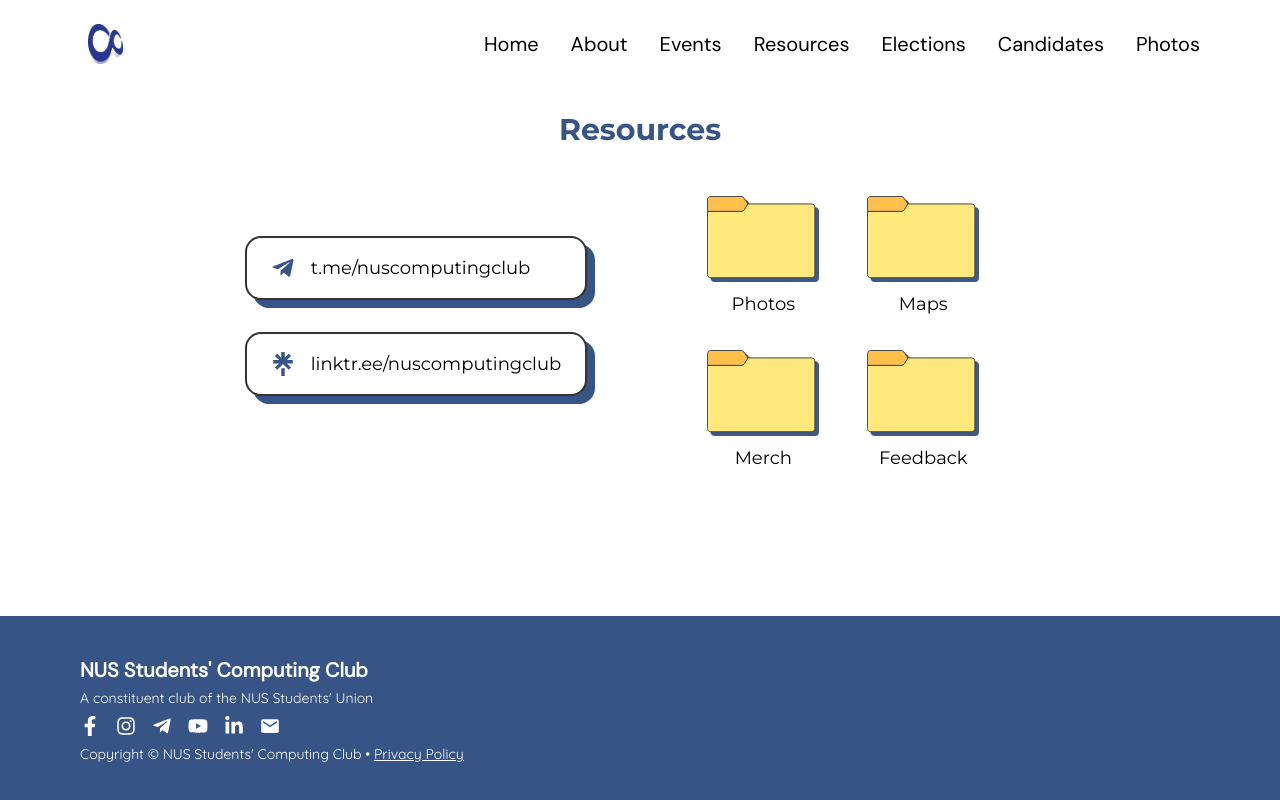
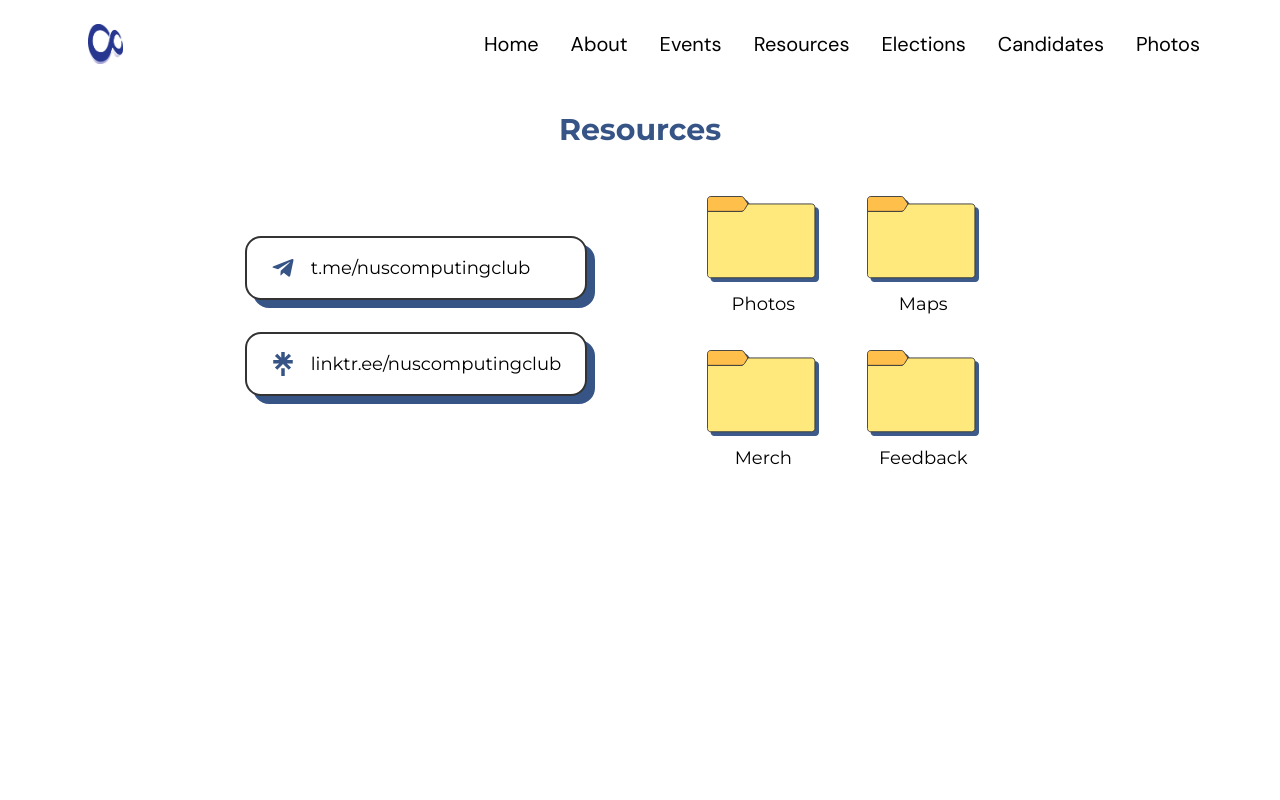
Before and after one commit to NUSComputingDev/comclub-website-2024, a React (Vite) app: page /resources in a window 1280 px wide. Shown: the top 800 px of the page. Built offline with nearby package versions, Linux system fonts and the light colour scheme.

Commit message:
Update index.css

```diff
--- a/src/pages/resources/index.css
+++ b/src/pages/resources/index.css
@@ -2,12 +2,12 @@
   @apply
     flex
     flex-col
-    justify-center
     items-center
     gap-8
     mt-8
     mb-16
     md:mb-32
+    min-h-[90vh]
   ;
 }
 
```
